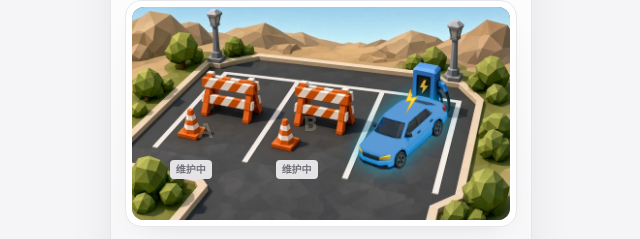
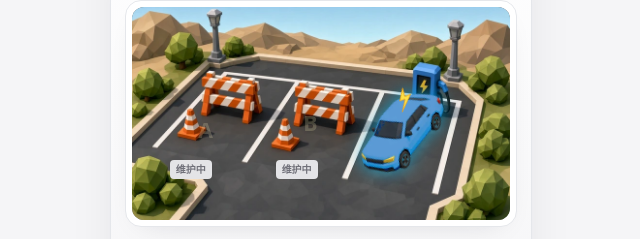
Before and after one commit to AaronYang0628/charge-spot-quest, a React (Vite) app: page / in a window 1280 px wide. Shown: the part 125-364 px from the top of the page, without its empty margins (319-959 px from the left). Built offline with nearby package versions, Linux system fonts and the light colour scheme.

Commit message:
Park car yaw -20deg CCW

```diff
--- a/src/components/ParkingLot.tsx
+++ b/src/components/ParkingLot.tsx
@@ -118,7 +118,7 @@ export function ParkingLot({
             style={{
               filter: 'saturate(0.7)',
               opacity: 0.85,
-              transform: 'rotate(-10deg)',
+              transform: 'rotate(-20deg)',
               transformOrigin: 'center center',
             }}
           >
@@ -140,8 +140,8 @@ export function ParkingLot({
             <motion.div
               key="anim-car"
               className="absolute w-[30%]"
-              initial={{ left: '58%', top: '70%', opacity: 1, rotate: -10 }}
-              animate={{ left: '58%', top: '36%', opacity: 1, rotate: -10 }}
+              initial={{ left: '58%', top: '70%', opacity: 1, rotate: -20 }}
+              animate={{ left: '58%', top: '36%', opacity: 1, rotate: -20 }}
               exit={{ opacity: 0 }}
               transition={{ duration: 0.7, ease: [0.22, 1, 0.36, 1] }}
               style={{ transformOrigin: 'center center' }}
@@ -160,7 +160,7 @@ export function ParkingLot({
         {!animPhase && byId.C?.occupied && !byId.C.maintenance && byId.C.vehicle && (
           <div
             className="absolute left-[58%] top-[36%] w-[26%]"
-            style={{ transform: 'rotate(-10deg)', transformOrigin: 'center center' }}
+            style={{ transform: 'rotate(-20deg)', transformOrigin: 'center center' }}
           >
             <LowPolyCar
               pose="park"
```
